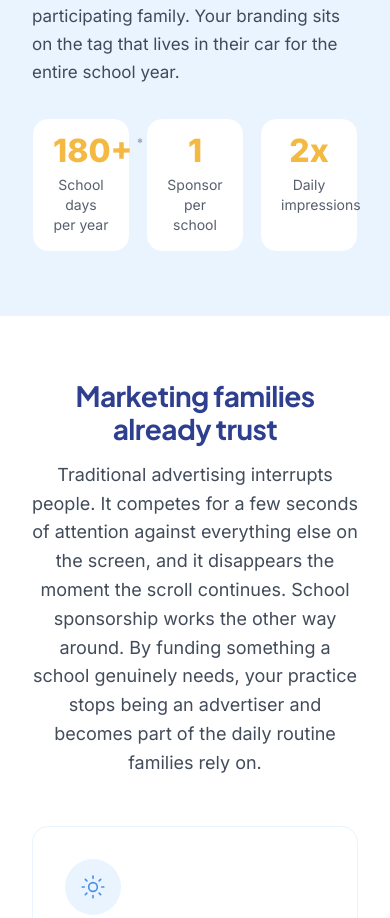
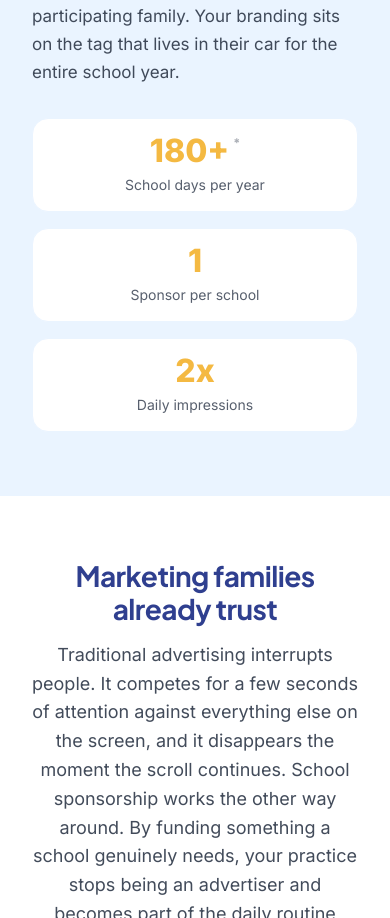
Before and after one commit to hannanabidd/smile-reach-marketing, a Next.js app: page / in a window 390 px wide. Shown: the part 2049-2967 px from the top of the page. Built offline with nearby package versions, Linux system fonts and the light colour scheme.

Commit message:
fix: tag explainer chips design

```diff
--- a/src/components/sections/TagExplainer.tsx
+++ b/src/components/sections/TagExplainer.tsx
@@ -42,7 +42,7 @@ export default function TagExplainer() {
             the tag that lives in their car for the entire school year.
           </p>
 
-          <div className="mt-8 grid grid-cols-3 gap-4">
+          <div className="mt-8 grid grid-cols-1 items-stretch gap-4 sm:grid-cols-3">
             <StatChip value="180+" label="School days per year" unverified />
             <StatChip value="1" label="Sponsor per school" />
             <StatChip value="2x" label="Daily impressions" />
--- a/src/components/ui/StatChip.tsx
+++ b/src/components/ui/StatChip.tsx
@@ -8,7 +8,7 @@ export default function StatChip({
   unverified?: boolean;
 }) {
   return (
-    <div className="rounded-card border border-sky bg-white px-5 py-4 text-center">
+    <div className="flex h-full flex-col items-center justify-center rounded-card border border-sky bg-white px-5 py-4 text-center">
       <p className="text-[32px] font-extrabold leading-none text-gold ">
         {value}
         {unverified ? <span className="ml-1 align-top text-xs text-charcoal/40">*</span> : null}
```
